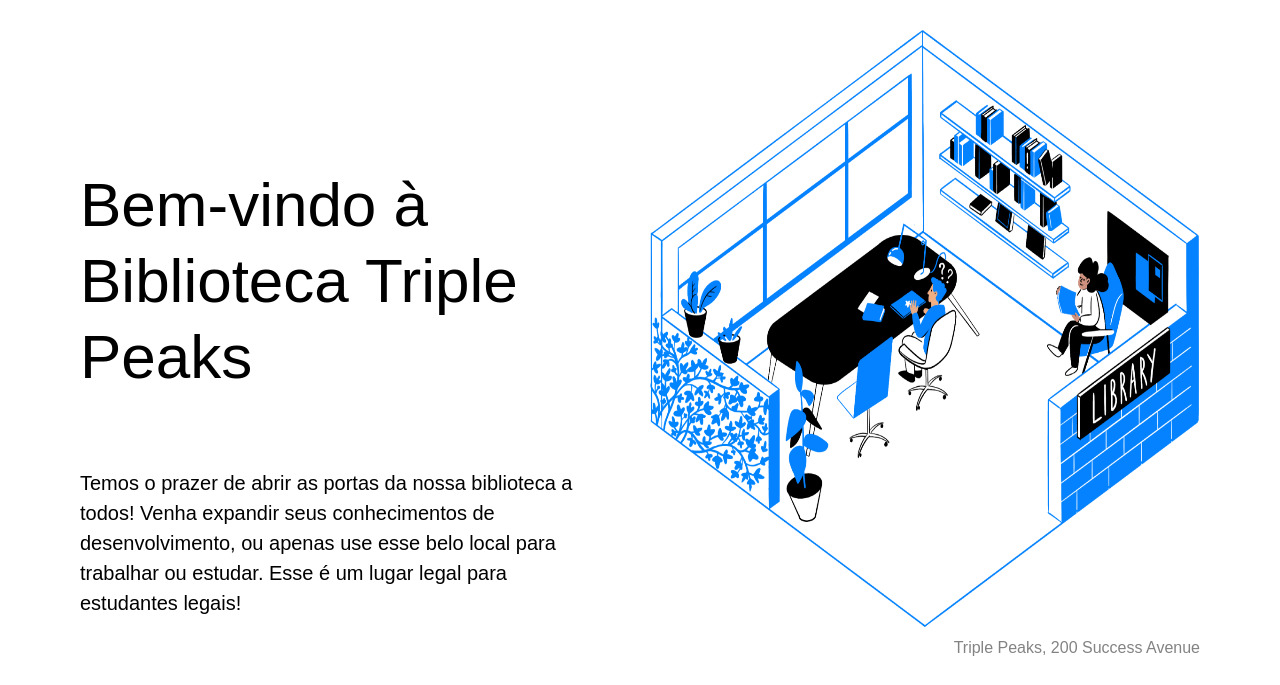
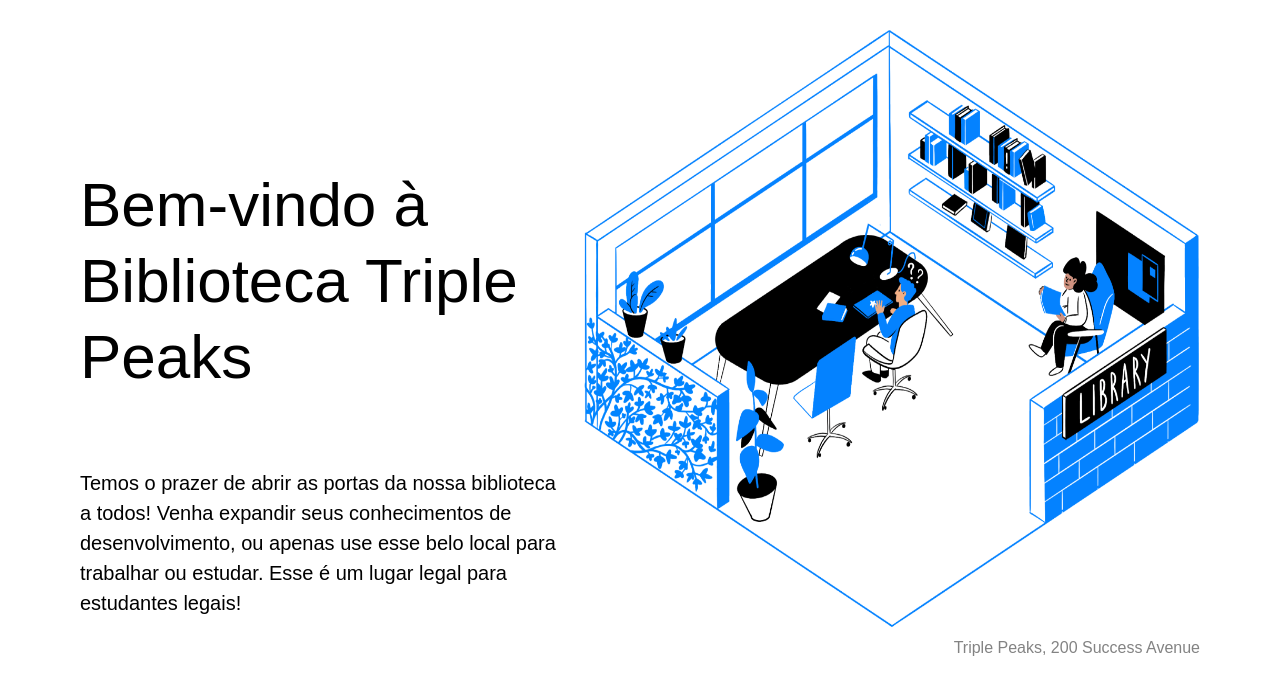
Before and after one commit to Luna-CA/web_project_library_pt, a plain HTML site: page index.html in a window 1280 px wide. Shown: the part 113-798 px from the top of the page. Drawn offline with Linux system fonts and the light colour scheme.

Commit message:
update css

```diff
--- a/styles/style.css
+++ b/styles/style.css
@@ -72,7 +72,7 @@ ul {
 }
 
 .header__image {
-  max-width: 568px;
+  max-width: 636px;
   height: auto;
 }
 
```
